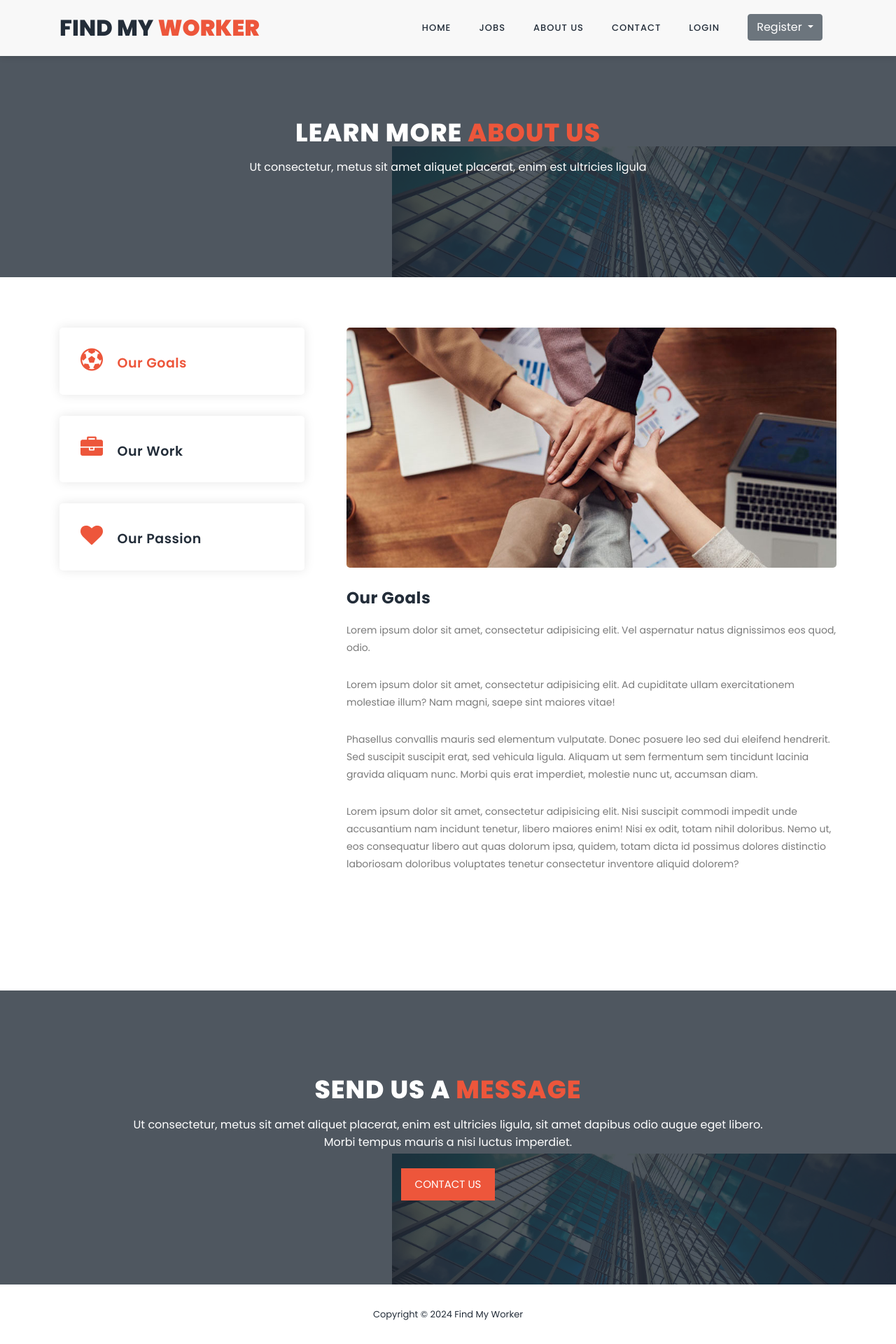
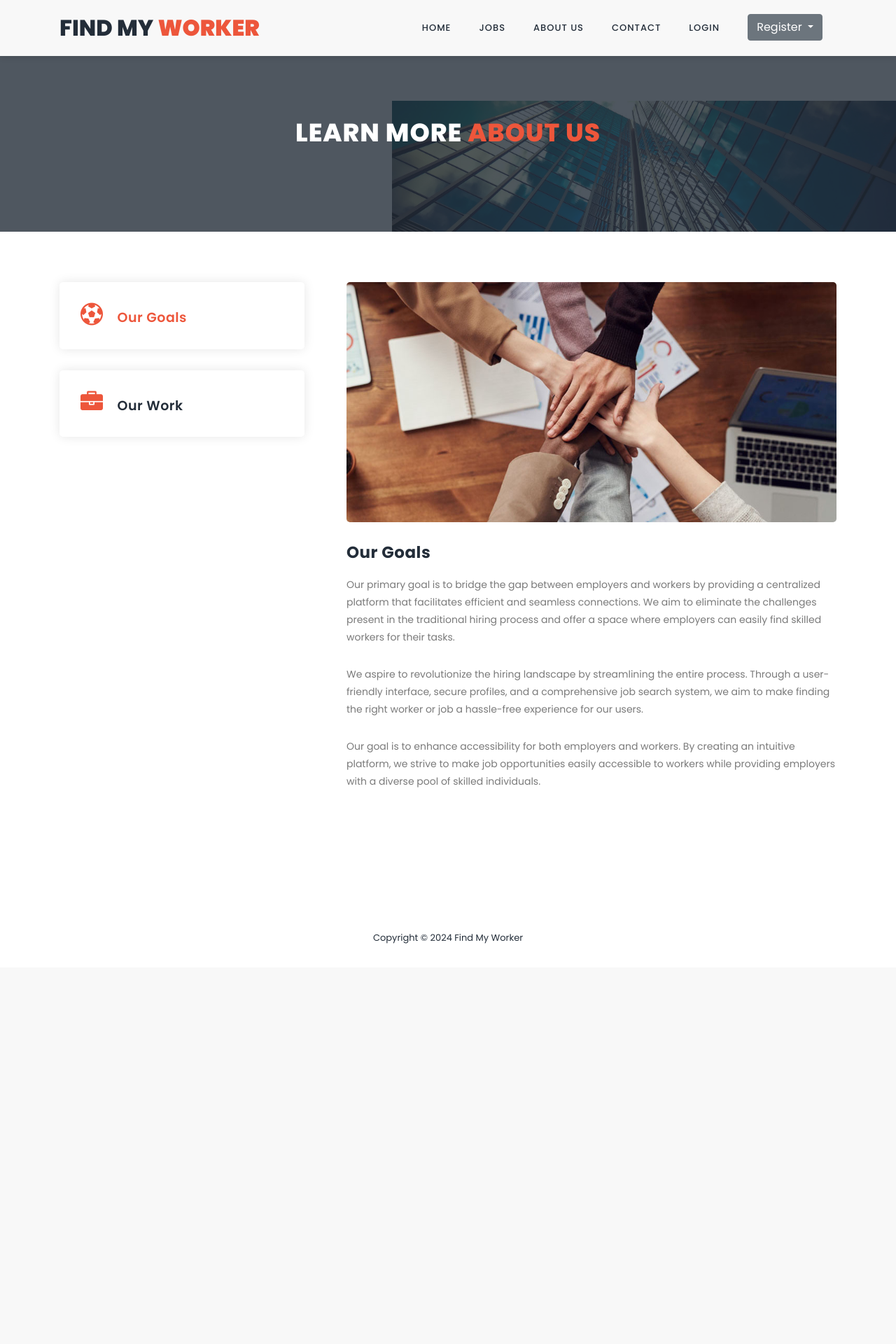
Before and after one commit to sajay-jose/Find-My-Worker-Project-Using-Django, a Django app: page /about in a window 1280 px wide. Shown: the whole page at 70% size. After the commit the page ends 1348 px from the top, so only its background shows below. Run offline with Django 4.2, Linux system fonts and the light colour scheme; some libraries are stand-ins or nearby versions.

Commit message:
style changes

```diff
--- a/Find_My_Worker/Find_My_Worker/urls.py
+++ b/Find_My_Worker/Find_My_Worker/urls.py
@@ -25,7 +25,6 @@ urlpatterns = [
     path('', views.home, name="home"),
     path('about', views.about, name='about'),
     path('jobs', views.jobs, name="jobs"),
-    path('job_details', views.job_details, name="job_details"),
     path('contact', views.contact, name="contact"),
     path('Worker_register', views.worker_register, name="Worker_register"),
     path('employer_register', views.employer_register, name="employer_register"),
--- a/Find_My_Worker/templates/Home/about.html
+++ b/Find_My_Worker/templates/Home/about.html
@@ -9,7 +9,6 @@
                         <br>
                         <br>
                         <h2>Learn more <em>About Us</em></h2>
-                        <p>Ut consectetur, metus sit amet aliquet placerat, enim est ultricies ligula</p>
                     </div>
                 </div>
             </div>
@@ -27,7 +26,7 @@
                 <ul>
                   <li><a href='#tabs-1'><i class="fa fa-soccer-ball-o"></i> Our Goals</a></li>
                   <li><a href='#tabs-2'><i class="fa fa-briefcase"></i> Our Work</a></a></li>
-                  <li><a href='#tabs-3'><i class="fa fa-heart"></i> Our Passion</a></a></li>
+
                 </ul>
               </div>
               <div class="col-lg-8">
@@ -36,31 +35,23 @@
                     <img src="assets/images/about-image-1-940x460.jpg" alt="">
                     <h4>Our Goals</h4>
 
-                    <p>Lorem ipsum dolor sit amet, consectetur adipisicing elit. Vel aspernatur natus dignissimos eos quod, odio.</p>
+                    <p>Our primary goal is to bridge the gap between employers and workers by providing a centralized platform that facilitates efficient and seamless connections. We aim to eliminate the challenges present in the traditional hiring process and offer a space where employers can easily find skilled workers for their tasks.</p>
 
-                    <p>Lorem ipsum dolor sit amet, consectetur adipisicing elit. Ad cupiditate ullam exercitationem molestiae illum? Nam magni, saepe sint maiores vitae!</p>
+                    <p>We aspire to revolutionize the hiring landscape by streamlining the entire process. Through a user-friendly interface, secure profiles, and a comprehensive job search system, we aim to make finding the right worker or job a hassle-free experience for our users.</p>
 
-                    <p>Phasellus convallis mauris sed elementum vulputate. Donec posuere leo sed dui eleifend hendrerit. Sed suscipit suscipit erat, sed vehicula ligula. Aliquam ut sem fermentum sem tincidunt lacinia gravida aliquam nunc. Morbi quis erat imperdiet, molestie nunc ut, accumsan diam.</p>
+                    <p>Our goal is to enhance accessibility for both employers and workers. By creating an intuitive platform, we strive to make job opportunities easily accessible to workers while providing employers with a diverse pool of skilled individuals.</p>
 
-                    <p>Lorem ipsum dolor sit amet, consectetur adipisicing elit. Nisi suscipit commodi impedit unde accusantium nam incidunt tenetur, libero maiores enim! Nisi ex odit, totam nihil doloribus. Nemo ut, eos consequatur libero aut quas dolorum ipsa, quidem, totam dicta id possimus dolores distinctio laboriosam doloribus voluptates tenetur consectetur inventore aliquid dolorem?</p>
                   </article>
                   <article id='tabs-2'>
                     <img src="assets/images/about-image-2-940x460.jpg" alt="">
                     <h4>Our Work</h4>
-                    <p>Integer dapibus, est vel dapibus mattis, sem mauris luctus leo, ac pulvinar quam tortor a velit. Praesent ultrices erat ante, in ultricies augue ultricies faucibus. Nam tellus nibh, ullamcorper at mattis non, rhoncus sed massa. Cras quis pulvinar eros. Orci varius natoque penatibus et magnis dis parturient montes, nascetur ridiculus mus.</p>
-                    <p>Lorem ipsum dolor sit amet, consectetur adipisicing elit. Doloremque ut accusantium cum! Ad quisquam, aut praesentium magni pariatur ipsa! Soluta deserunt accusantium repellendus ratione quam hic facere, cupiditate iste obcaecati a, officiis ipsum aspernatur in?</p>
+                    <p>We are dedicated to developing an intuitive and user-friendly platform that caters to the needs of both employers and workers. Our development team works tirelessly to ensure a seamless experience for users, from registration to finding the perfect match.</p>
+                    <p>We strive to provide a user-friendly dashboard for employers, allowing them to effortlessly view available jobs and manage their hiring processes efficiently. Our design and development teams collaborate to create an interface that prioritizes user experience.</p>
+                    <p>Our commitment to efficiency extends to job offer management. We implement features that simplify the process of accepting and rejecting job offers, ensuring a straightforward and transparent interaction between employers and workers.</p>
 
-                    <p>Lorem ipsum dolor sit amet, consectetur adipisicing elit. Nulla a necessitatibus eos vitae quibusdam quo sunt officiis rerum voluptatibus non natus eius placeat officia vel quaerat, reprehenderit obcaecati, eaque? Repudiandae ad facere culpa accusamus aliquam ab assumenda reiciendis corrupti cum nemo, cumque molestiae corporis deserunt!</p>
+                    <p>Join us on this journey of transformation, where our goals, passion, and works converge to create a platform that redefines the hiring experience for everyone involved.</p>
                   </article>
-                  <article id='tabs-3'>
-                    <img src="assets/images/about-image-3-940x460.jpg" alt="">
-                    <h4>Our Passion</h4>
-                    <p>Fusce laoreet malesuada rhoncus. Donec ultricies diam tortor, id auctor neque posuere sit amet. Aliquam pharetra, augue vel cursus porta, nisi tortor vulputate sapien, id scelerisque felis magna id felis. Proin neque metus, pellentesque pharetra semper vel, accumsan a neque.</p>
 
-                    <p>Lorem ipsum dolor sit amet, consectetur adipisicing elit. Porro aut beatae commodi repudiandae distinctio, magnam blanditiis reiciendis vitae velit voluptatum natus, fugit quis eos dolores!</p>
-
-                    <p>Lorem ipsum dolor sit amet, consectetur adipisicing elit. Hic adipisci reiciendis quaerat qui earum aut, atque esse quisquam quis exercitationem sapiente, dolorum consequatur consequuntur voluptatibus ipsam, fuga magnam beatae optio nam. Recusandae ut aliquid, eligendi.</p>
-                  </article>
                 </section>
               </div>
             </div>
@@ -68,23 +59,7 @@
     </section>
     <!-- ***** Our Classes End ***** -->
 
-    <!-- ***** Call to Action Start ***** -->
-    <section class="section section-bg" id="call-to-action" style="background-image: url(assets/images/banner-image-1-1920x500.jpg)">
-        <div class="container">
-            <div class="row">
-                <div class="col-lg-10 offset-lg-1">
-                    <div class="cta-content">
-                        <h2>Send us a <em>message</em></h2>
-                        <p>Ut consectetur, metus sit amet aliquet placerat, enim est ultricies ligula, sit amet dapibus odio augue eget libero. Morbi tempus mauris a nisi luctus imperdiet.</p>
-                        <div class="main-button">
-                            <a href="{% url 'contact'%}">Contact us</a>
-                        </div>
-                    </div>
-                </div>
-            </div>
-        </div>
-    </section>
-    <!-- ***** Call to Action End ***** -->
+
 {% endblock %}
 {% block job %}
 {% endblock %}
```
Also changed, not shown: Find_My_Worker/app/admin.py (+36 -1 lines), Find_My_Worker/templates/Employer/employer-home.html (+2 -38 lines), Find_My_Worker/templates/Home/jobs.html (+1 -7 lines), Find_My_Worker/db.sqlite3.
